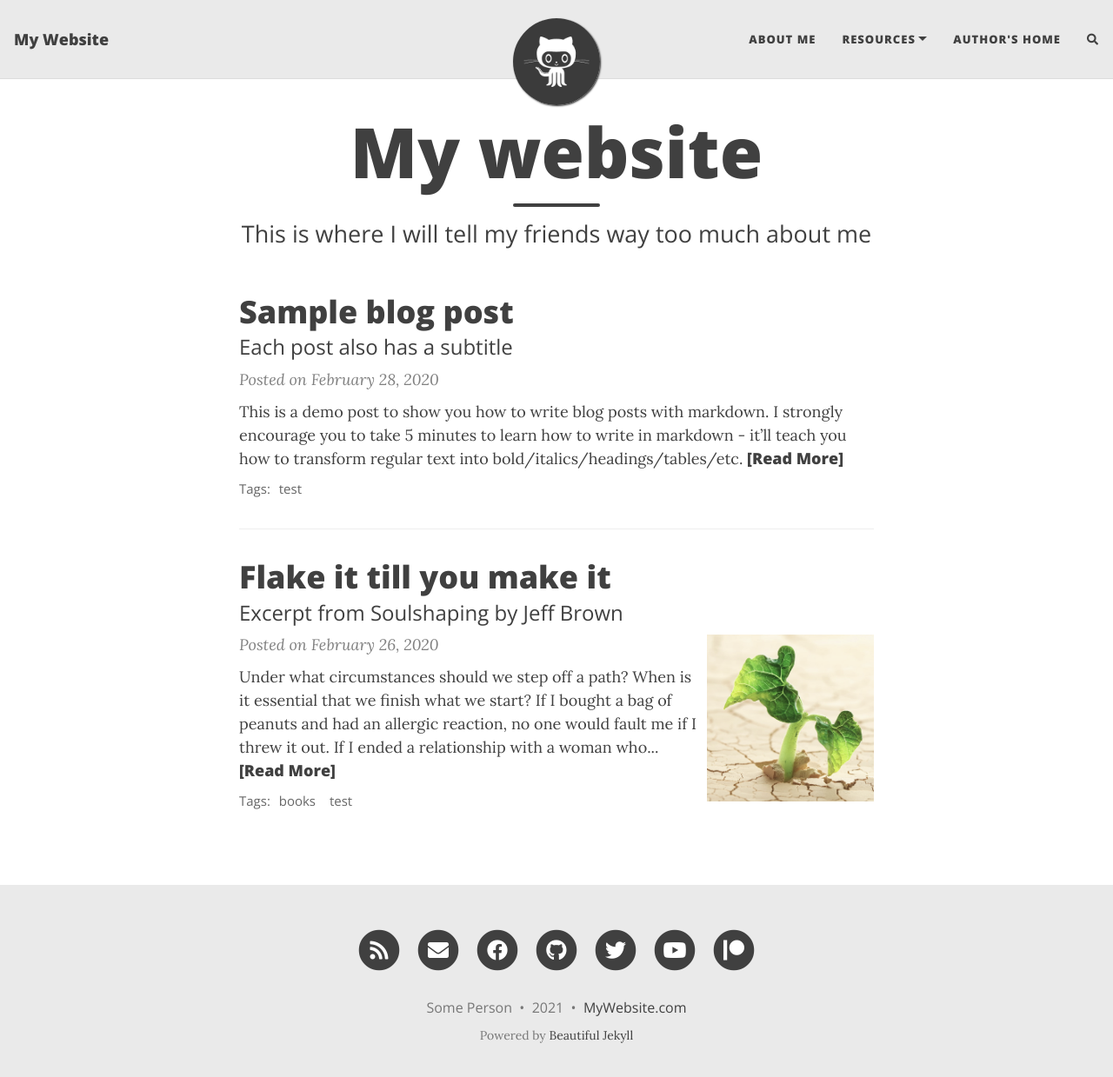
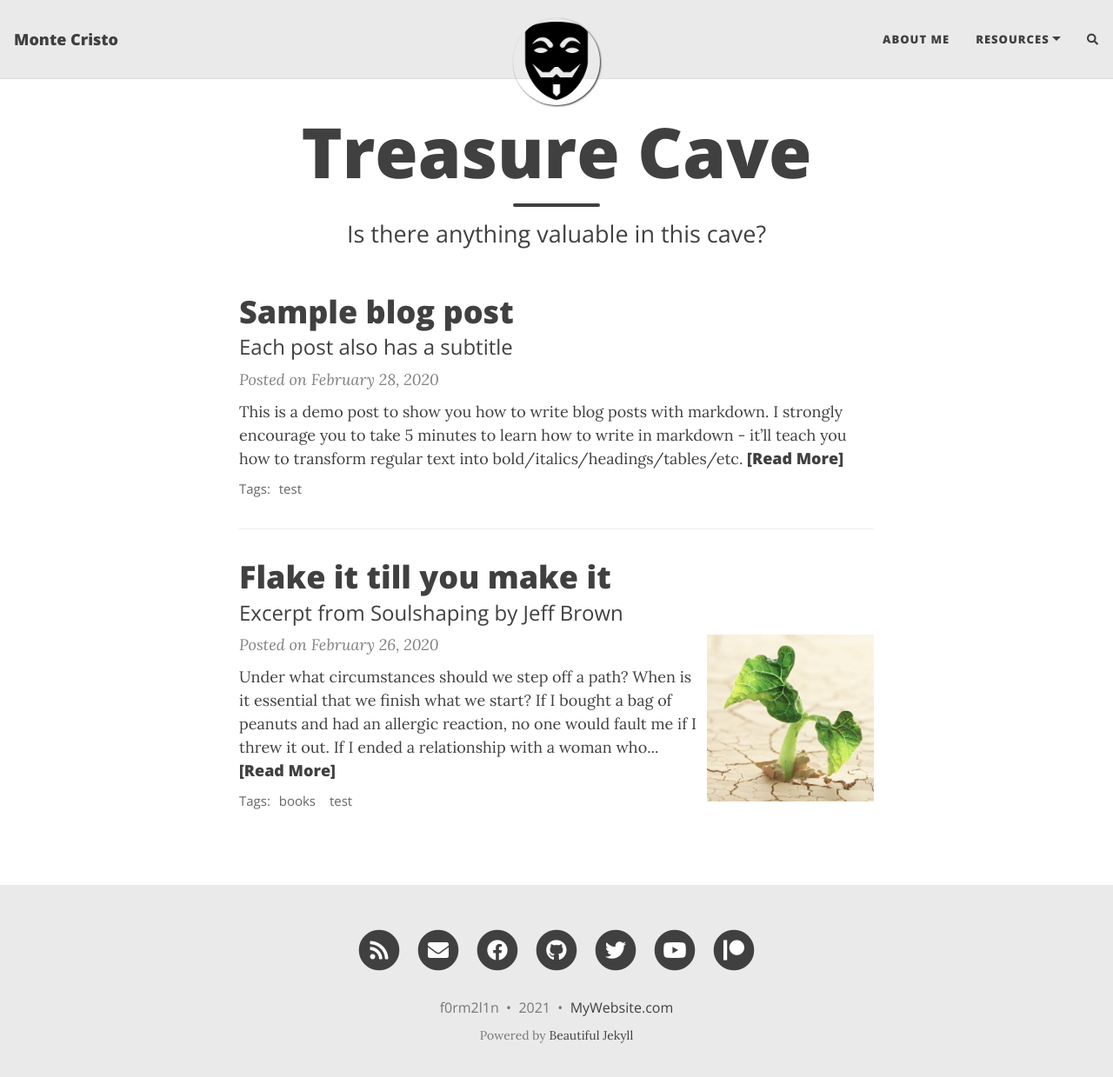
Before and after one commit to f0rm2l1n/f0rm2l1n.github.io, a Jekyll site: the page built from index.html, in a window 1280 px wide and 1252 px high. Shown: the top 1239 px of the window at 87% size. Built offline with Jekyll 4.4.1, drawn with Linux system fonts in a browser that asks for light colours; nearby versions of some CDN libraries; the list of posts is cut into pages by our own code; comment, search, counter and statistics services are not loaded.

Commit message:
add basic change to see difference

```diff
--- a/_config.yml
+++ b/_config.yml
@@ -6,10 +6,10 @@
 # --- Required options --- #
 
 # Name of website
-title: My Website
+title: Monte Cristo
 
 # Your name to show in the footer
-author: Some Person
+author: f0rm2l1n
 
 # --- List of links in the navigation bar --- #
 
@@ -18,7 +18,8 @@ navbar-links:
   Resources:
     - Beautiful Jekyll: "https://beautifuljekyll.com"
     - Learn markdown: "https://www.markdowntutorial.com/"
-  Author's home: "https://deanattali.com"
+# Will add some game in the future
+# Author's home: "https://deanattali.com"
 
 # --- Logo --- #
 
--- a/index.html
+++ b/index.html
@@ -1,5 +1,5 @@
 ---
 layout: home
-title: My website
-subtitle: This is where I will tell my friends way too much about me
+title: Treasure Cave
+subtitle: Is there anything valuable in this cave?
 ---
```
Also changed, not shown: assets/img/avatar-icon.png, 1 other file.
